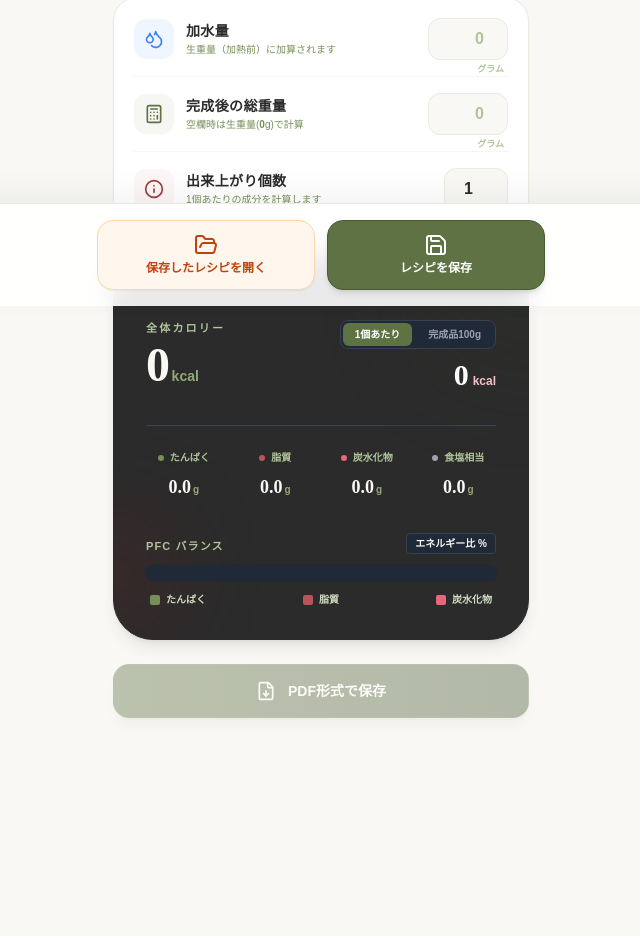
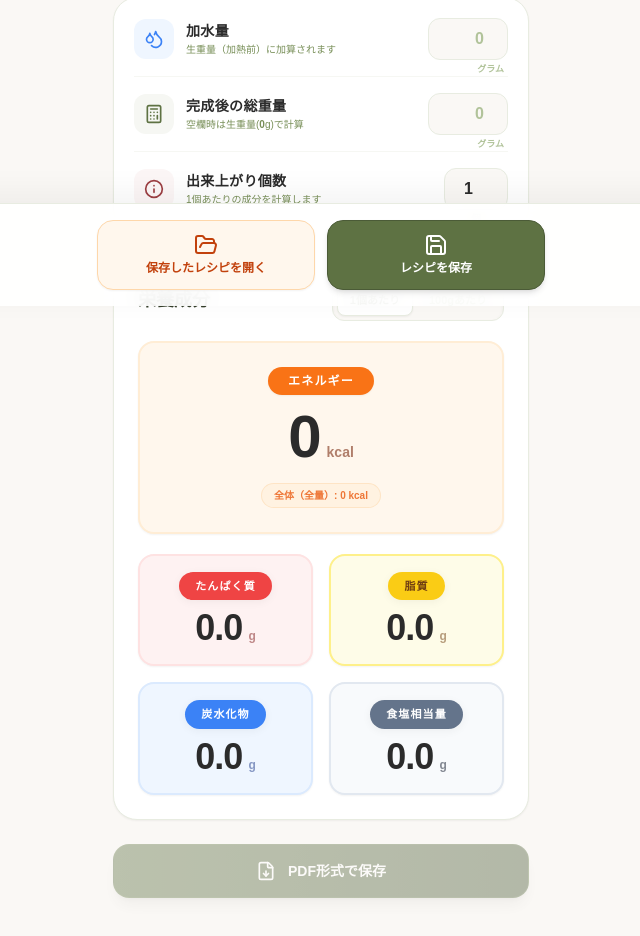
Before and after one commit to sansyoudouwagasi/wagasi-app, a React (Vite) app: page / in a window 1280 px wide. Shown: the part 494-1430 px from the top of the page, without its empty margins (319-959 px from the left). Before the commit the page ends 1372 px from the top, so only its background shows below. Built offline with nearby package versions, Linux system fonts and the light colour scheme.

Commit message:
計算結果エリアのUI改善

```diff
--- a/src/App.jsx
+++ b/src/App.jsx
@@ -477,68 +477,47 @@ export default function App() {
         </div>
 
         {/* 結果表示 */}
-        <div className="bg-sumi rounded-[2.5rem] p-8 text-washi shadow-lg shadow-matcha-900/10 space-y-8 relative overflow-hidden border border-sumi z-0">
-          <div className="absolute top-0 right-0 w-40 h-40 bg-matcha-900/40 rounded-full -mr-20 -mt-20 blur-3xl" />
-          <div className="absolute bottom-0 left-0 w-32 h-32 bg-azuki-900/30 rounded-full -ml-16 -mb-16 blur-2xl" />
+        <div className="bg-white rounded-3xl p-5 sm:p-6 shadow-sm border border-matcha-100 space-y-5 relative z-0">
 
-          <div className="flex justify-between items-start relative z-10">
-            <div>
-              <p className="text-matcha-300 text-[11px] font-sans font-bold tracking-[0.2em] mb-1">全体カロリー</p>
-              <div className="flex items-baseline gap-1">
-                <span className="text-5xl font-serif font-black tabular-nums tracking-tighter">{totals.kcal.toFixed(0)}</span>
-                <span className="text-matcha-400 font-sans font-bold text-sm">kcal</span>
-              </div>
-            </div>
-            <div className="text-right flex flex-col items-end">
-              <div className="bg-gray-800 rounded-lg p-0.5 flex gap-1 mb-2 border border-gray-700">
+          <div className="flex items-center justify-between">
+            <h3 className="font-serif font-black text-matcha-900 text-lg">栄養成分</h3>
+            <div className="bg-washi rounded-xl p-1 flex gap-1 border border-matcha-100 shadow-inner">
               <button
                 onClick={() => setDisplayMode("perPiece")}
-                  className={`px-3 py-1 text-[10px] font-bold rounded-md transition-colors ${displayMode === "perPiece" ? "bg-matcha-600 text-white" : "text-gray-400 hover:text-white"}`}
+                className={`px-3 py-1.5 text-[11px] font-bold rounded-lg transition-all ${displayMode === "perPiece" ? "bg-white text-matcha-700 shadow-sm border border-matcha-100" : "text-matcha-400 hover:text-matcha-600"}`}
               >
                 1個あたり
               </button>
               <button
                 onClick={() => setDisplayMode("per100g")}
-                  className={`px-3 py-1 text-[10px] font-bold rounded-md transition-colors ${displayMode === "per100g" ? "bg-matcha-600 text-white" : "text-gray-400 hover:text-white"}`}
+                className={`px-3 py-1.5 text-[11px] font-bold rounded-lg transition-all ${displayMode === "per100g" ? "bg-white text-matcha-700 shadow-sm border border-matcha-100" : "text-matcha-400 hover:text-matcha-600"}`}
               >
-                  完成品100g
+                100gあたり
               </button>
-              </div>
-              <div className="flex items-baseline gap-1 justify-end">
-                <span className="text-3xl font-serif font-black tabular-nums text-white">{displayData.kcal.toFixed(0)}</span>
-                <span className="text-sakura-300 text-xs font-sans font-bold">kcal</span>
-              </div>
             </div>
           </div>
 
-          <div className="grid grid-cols-4 gap-4 pt-6 border-t border-gray-700 relative z-10">
-            <NutrientBox label="たんぱく" value={displayData.p} unit="g" color="bg-matcha-500" />
-            <NutrientBox label="脂質" value={displayData.f} unit="g" color="bg-azuki-500" />
-            <NutrientBox label="炭水化物" value={displayData.c} unit="g" color="bg-sakura-500" />
-            <NutrientBox label="食塩相当" value={displayData.s} unit="g" color="bg-gray-400" />
+          {/* エネルギー */}
+          <div className="bg-orange-50 border-2 border-orange-100 rounded-2xl p-6 flex flex-col items-center justify-center relative overflow-hidden shadow-sm">
+            <div className="bg-orange-500 text-white px-5 py-1.5 rounded-full text-xs font-bold tracking-widest mb-3 shadow-sm z-10 w-fit">
+              エネルギー
+            </div>
+            <div className="flex items-baseline gap-1 z-10 text-sumi">
+              <span className="text-6xl font-black tabular-nums tracking-tighter leading-none">{displayData.kcal.toFixed(0)}</span>
+              <span className="text-orange-900/60 font-bold ml-1 text-sm">kcal</span>
+            </div>
+            {/* 全体カロリー表示 */}
+            <div className="mt-4 bg-orange-100/50 px-3 py-1 rounded-full text-[10px] font-bold text-orange-600/80 z-10 border border-orange-200/50">
+              全体（全量）: {totals.kcal.toFixed(0)} kcal
+            </div>
           </div>
 
-          <div className="space-y-3 relative z-10">
-            <div className="flex justify-between items-end">
-              <span className="text-[11px] font-sans font-bold text-matcha-300 tracking-widest">PFC バランス</span>
-              <span className="text-[10px] font-sans font-bold text-washi bg-gray-800 px-2 py-0.5 rounded border border-gray-700">エネルギー比 %</span>
-            </div>
-            <div className="h-3.5 w-full bg-gray-800 rounded-full flex overflow-hidden ring-2 ring-gray-800/50">
-              <div className="bg-matcha-500 h-full" style={{ width: `${(displayData.p * 4 / (displayData.kcal || 1)) * 100}%` }} title="たんぱく質" />
-              <div className="bg-azuki-500 h-full" style={{ width: `${(displayData.f * 9 / (displayData.kcal || 1)) * 100}%` }} title="脂質" />
-              <div className="bg-sakura-500 h-full" style={{ width: `${(displayData.c * 4 / (displayData.kcal || 1)) * 100}%` }} title="炭水化物" />
-            </div>
-            <div className="flex justify-between px-1">
-              <div className="flex items-center gap-1.5 text-[10px] font-sans font-bold text-matcha-200">
-                <div className="w-2.5 h-2.5 rounded-sm bg-matcha-500" /> たんぱく
-              </div>
-              <div className="flex items-center gap-1.5 text-[10px] font-sans font-bold text-matcha-200">
-                <div className="w-2.5 h-2.5 rounded-sm bg-azuki-500" /> 脂質
-              </div>
-              <div className="flex items-center gap-1.5 text-[10px] font-sans font-bold text-matcha-200">
-                <div className="w-2.5 h-2.5 rounded-sm bg-sakura-500" /> 炭水化物
-              </div>
-            </div>
+          {/* 4成分グリッド */}
+          <div className="grid grid-cols-2 gap-3 sm:gap-4">
+            <NutrientCard label="たんぱく質" value={displayData.p} unit="g" bgColor="bg-red-50" borderColor="border-red-100" badgeColor="bg-red-500" textColor="text-red-900/50" />
+            <NutrientCard label="脂質" value={displayData.f} unit="g" bgColor="bg-yellow-50" borderColor="border-yellow-200" badgeColor="bg-yellow-400" textColor="text-yellow-900/50" badgeText="text-yellow-900" />
+            <NutrientCard label="炭水化物" value={displayData.c} unit="g" bgColor="bg-blue-50" borderColor="border-blue-100" badgeColor="bg-blue-500" textColor="text-blue-900/50" />
+            <NutrientCard label="食塩相当量" value={displayData.s} unit="g" bgColor="bg-slate-50" borderColor="border-slate-200" badgeColor="bg-slate-500" textColor="text-slate-900/50" />
           </div>
         </div>
 
@@ -744,16 +723,15 @@ export default function App() {
   );
 }
 
-function NutrientBox({ label, value, unit, color }) {
+function NutrientCard({ label, value, unit, bgColor, borderColor, badgeColor, textColor, badgeText="text-white" }) {
   return (
-    <div className="space-y-2">
-      <div className="flex items-center justify-center gap-1.5">
-        <div className={`w-1.5 h-1.5 rounded-full ${color}`} />
-        <span className="text-[10px] font-sans font-bold text-matcha-300">{label}</span>
+    <div className={`${bgColor} border-2 ${borderColor} rounded-2xl p-4 flex flex-col items-center justify-center shadow-sm relative`}>
+      <div className={`${badgeColor} ${badgeText} px-4 py-1.5 rounded-full text-[11px] font-bold tracking-widest mb-2 shadow-[0_2px_10px_rgba(0,0,0,0.05)] w-fit`}>
+        {label}
       </div>
-      <div className="flex items-baseline justify-center gap-0.5">
-        <span className="text-lg font-serif font-black tabular-nums">{value.toFixed(1)}</span>
-        <span className="text-[10px] font-sans font-bold text-matcha-400">{unit}</span>
+      <div className="flex items-baseline gap-1 text-sumi">
+        <span className="text-3xl sm:text-4xl font-black tabular-nums leading-none tracking-tight">{value.toFixed(1)}</span>
+        <span className={`${textColor} text-xs font-bold ml-0.5`}>{unit}</span>
       </div>
     </div>
   );
```
Lines whose indentation alone changed are shown as unchanged.
